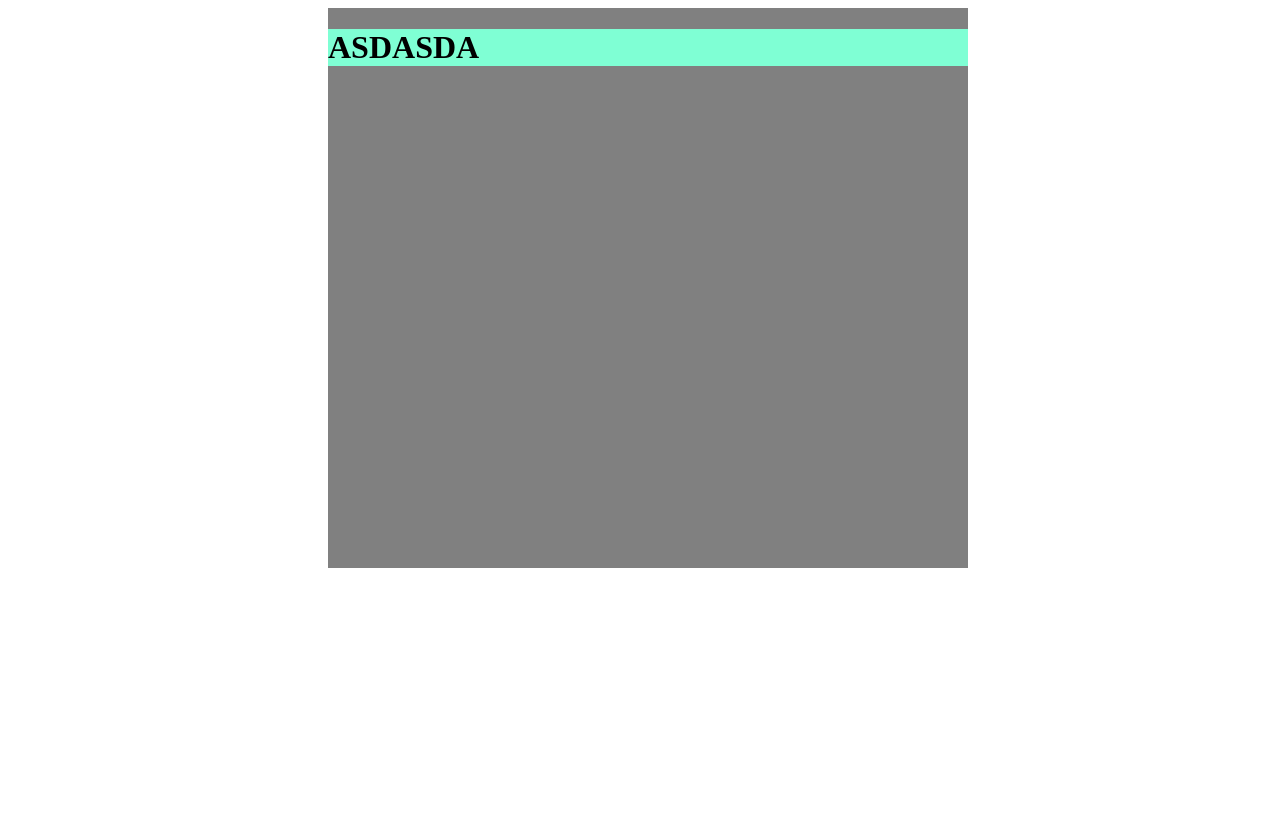
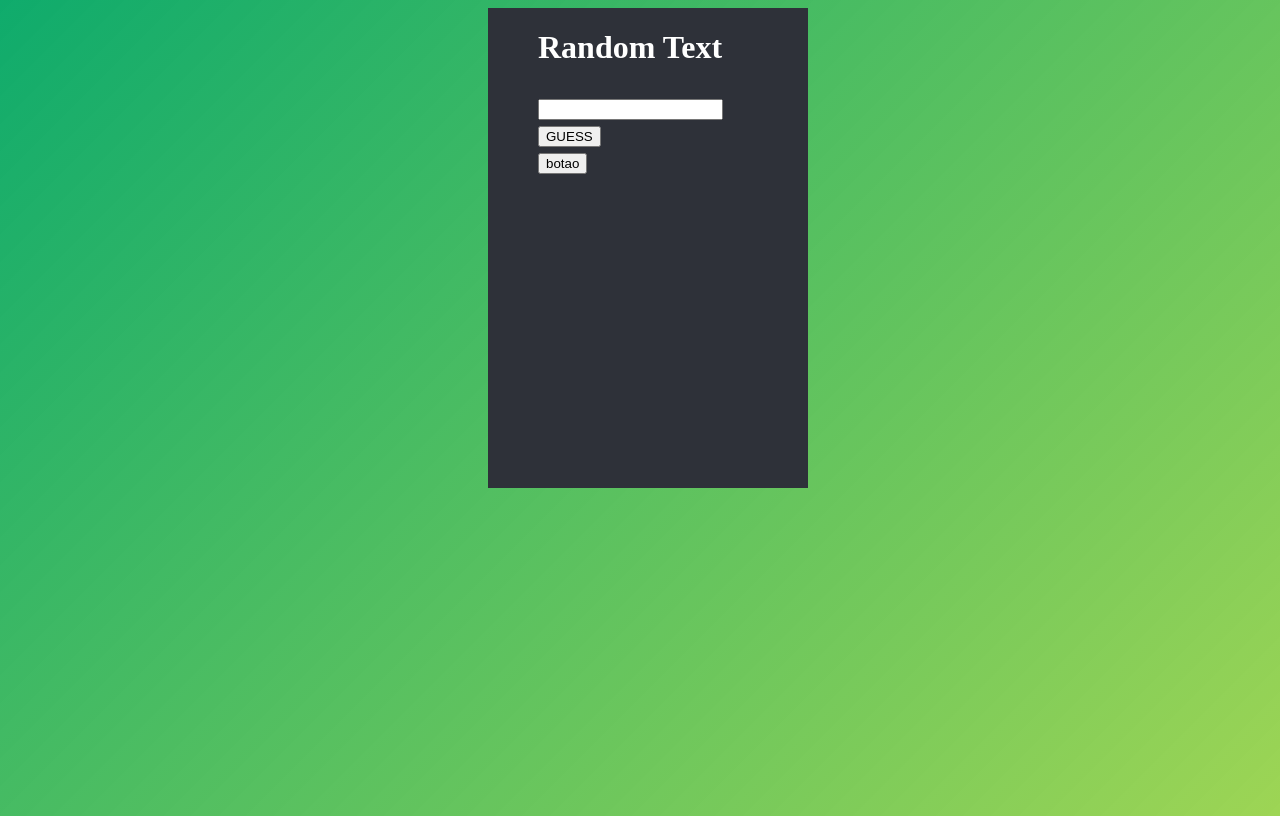
Before and after one commit to R-Diogo/Eth-Samba, a plain HTML site: page index.html in a window 1280 px wide. Drawn offline with Linux system fonts and the light colour scheme.

Commit message:
mudanças que eu fiz

```diff
--- a/index.html
+++ b/index.html
@@ -10,8 +10,17 @@
 <body>
     <div class="base" id="pao">
         <h1>
-            ASDASDA
+      		Random Text
         </h1>
+        <h2>
+            <form>
+				<input type="text" id="insert_n" name="n"><br>
+				<input type="submit" value="GUESS">
+			</form>
+            <button id="botao">
+                botao
+            </button>
+        </h2>
     </div>
 </body>
 </html>
--- a/main.css
+++ b/main.css
@@ -1,4 +1,5 @@
 body{
+	background-image: linear-gradient(135deg, rgba(15,171,108,1), rgba(116,195,12,0.7));
     height: 100vh;
     width: 100vw;
 
@@ -7,11 +8,20 @@ body{
 }
 
 .base {
-    background-color: grey;
-    height: 70vh;
-    width: 50vw;
+    background-color: rgba(46,49,57,1);
+    height: 60vh;
+    width: 25vw;
 }
 
 h1{
-    background-color: aquamarine;
+    background-color: rgba(0,0,0,0);
+    color: rgba(255,255,255,1);
+    text-indent: 50px;
+
 }
+
+h2{
+	position: relative;
+	left: 50px;
+	top: 5px;
+}
```
Also changed, not shown: game.js (added, +40 -0 lines).
